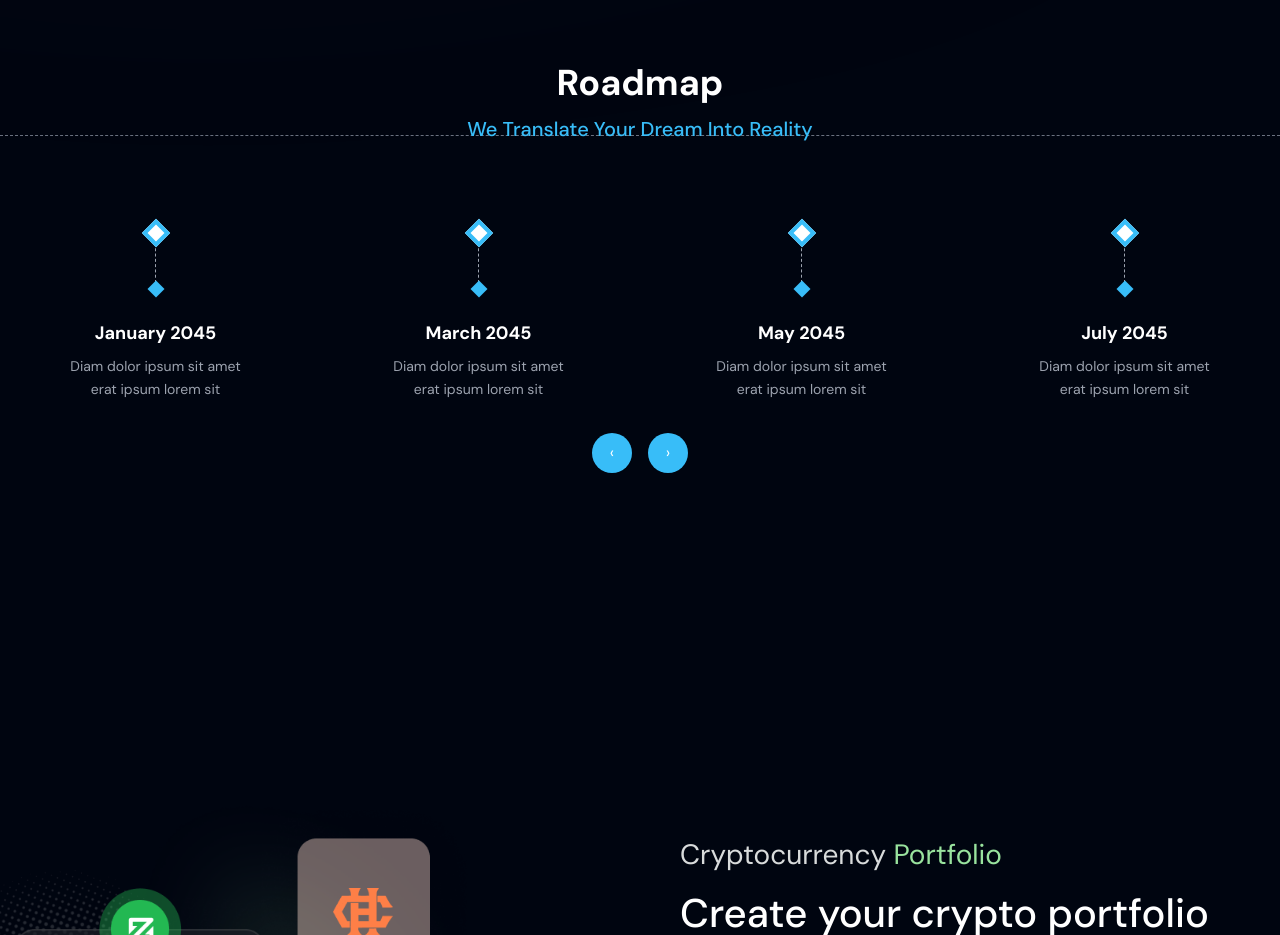
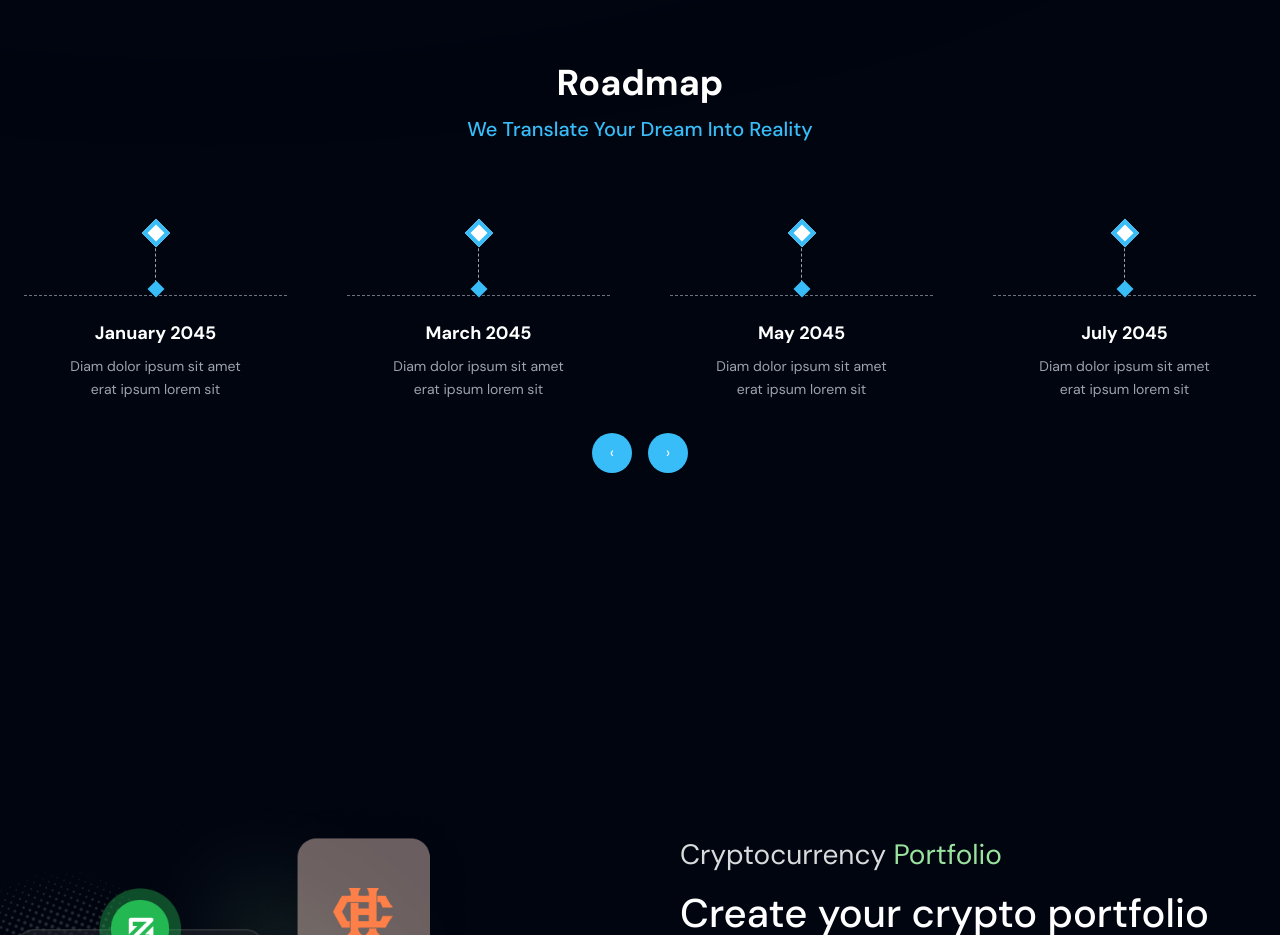
Before and after one commit to Zdan1110/Website-Crypgo, a Next.js app: page / in a window 1280 px wide. Shown: the part 5820-6755 px from the top of the page. Built offline with nearby package versions, Linux system fonts and the light colour scheme.

Commit message:
Roadmaps10

```diff
--- a/src/components/Home/roadmap/index.tsx
+++ b/src/components/Home/roadmap/index.tsx
@@ -30,8 +30,6 @@ export default function Roadmap() {
   return (
     <section id="roadmap" className="bg-darkmode py-28 text-center text-white relative overflow-hidden">
       <div className="container mx-auto px-6 md:max-w-7xl relative">
-        {/* Garis Horizontal Utama (di belakang semua diamond) */}
-        <div className="absolute top-[72px] left-0 w-full border-t border-dashed border-gray-500 z-0"></div>
 
         {/* Judul Section */}
         <motion.div
@@ -83,6 +81,8 @@ export default function Roadmap() {
               {roadmapData.map((item, index) => (
                 <SwiperSlide key={index}>
                   <div className="relative flex flex-col items-center mt-4">
+                    {/* Garis Horizontal Utama (di belakang semua diamond) */}
+                    <div className="absolute top-[72px] left-0 w-full border-t border-dashed border-gray-500 z-0"></div>
                     {/* Diamond besar */}
                     <div className="w-5 h-5 rotate-45 border-4 border-sky-400 bg-white z-10"></div>
 
```
